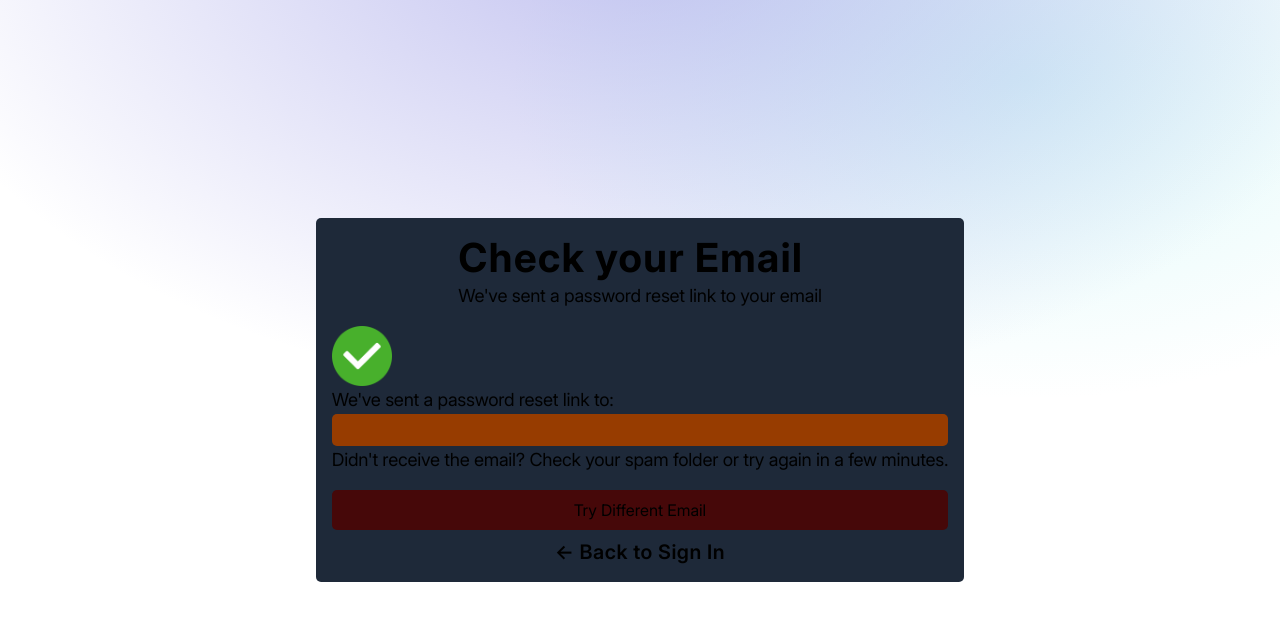
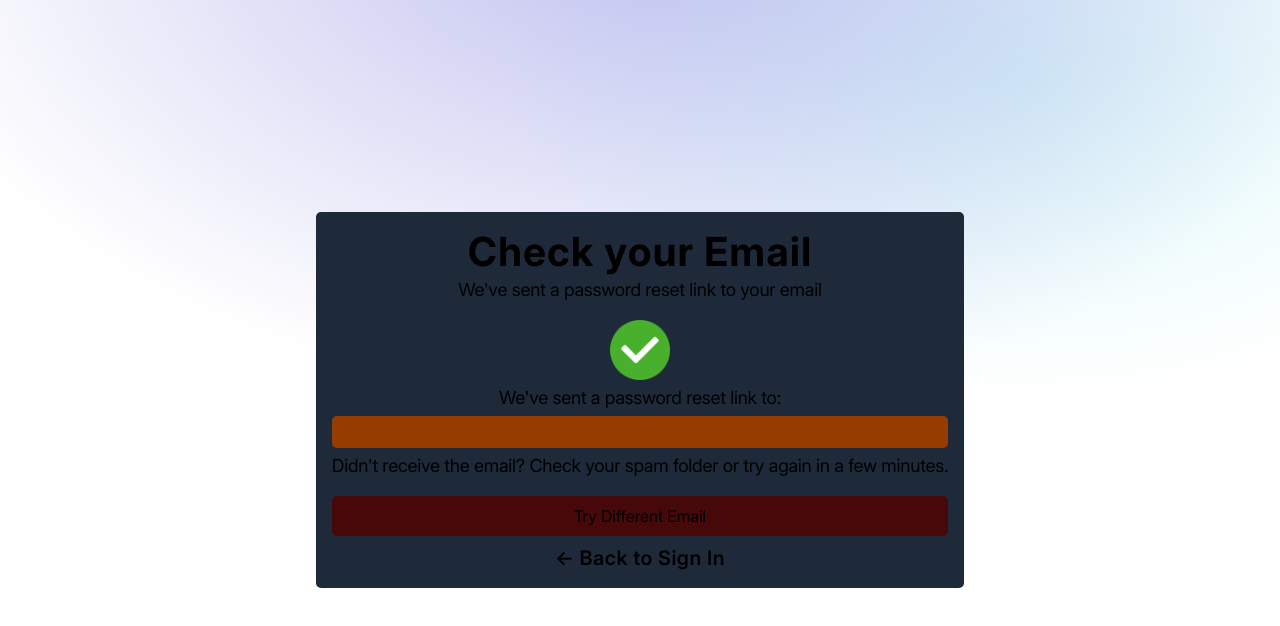
Before and after one commit to arfath-ali/MacroFront, a React (Vite) app: page /auth/forgot-password/sent in a window 1280 px wide. Shown: the top 626 px of the page. Built offline with nearby package versions, Linux system fonts and the light colour scheme; no server answers.

Commit message:
refactor: move ResetLinkSent page out of components folder and update layout and text-alignment

```diff
--- a/src/pages/auth/components/ResetLinkSent.tsx
+++ b/src/pages/auth/ResetLinkSent.tsx
@@ -8,15 +8,15 @@ const ResetLinkSent = () => {
 
   return (
     <div className="flex-center-page">
-      <div className="flex-col-center-page mx-2 gap-4 rounded-[5px] bg-gray-800 p-4">
-        <header>
+      <div className="mx-2 rounded-[5px] bg-gray-800 p-4">
+        <header className="mb-4 text-center">
           <h1 className="text-bold">Check your Email</h1>
           <p className="text-regular">
             We've sent a password reset link to your email
           </p>
         </header>
         <main>
-          <article>
+          <article className='flex-col-center-page gap-1'>
             <img src={GreenCheckIcon} className="h-15 w-15" />
             <p className="text-regular">We've sent a password reset link to:</p>
             <div className="w-full rounded-[5px] bg-amber-800 p-4 text-center">
--- a/src/pages/main/routes/MacroFrontSiteRoutes.tsx
+++ b/src/pages/main/routes/MacroFrontSiteRoutes.tsx
@@ -2,7 +2,7 @@ import { Routes, Route, Navigate } from 'react-router-dom';
 import HomePage from 'pages/home/HomePage';
 import Auth from 'pages/auth/Auth';
 import ForgotPassword from 'pages/auth/ForgotPassword';
-import ResetLinkSent from 'pages/auth/components/ResetLinkSent';
+import ResetLinkSent from '@/pages/auth/ResetLinkSent';
 import ResetPassword from 'pages/auth/ResetPassword';
 import PasswordResetSuccess from 'pages/auth/PasswordResetSuccess';
 
```
